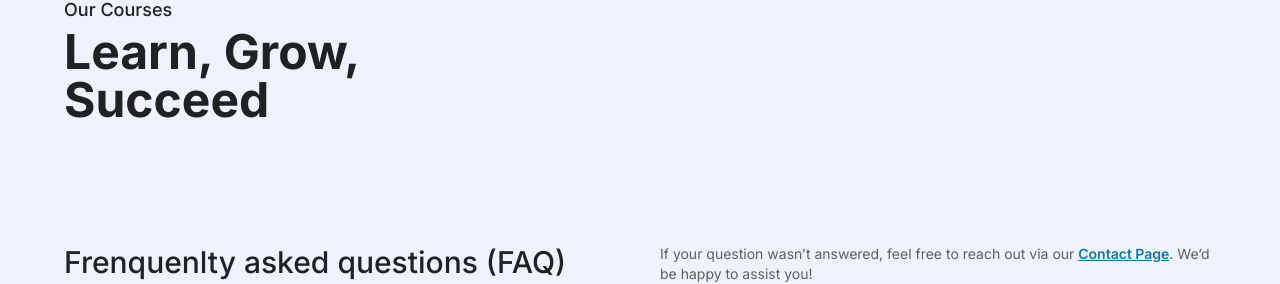
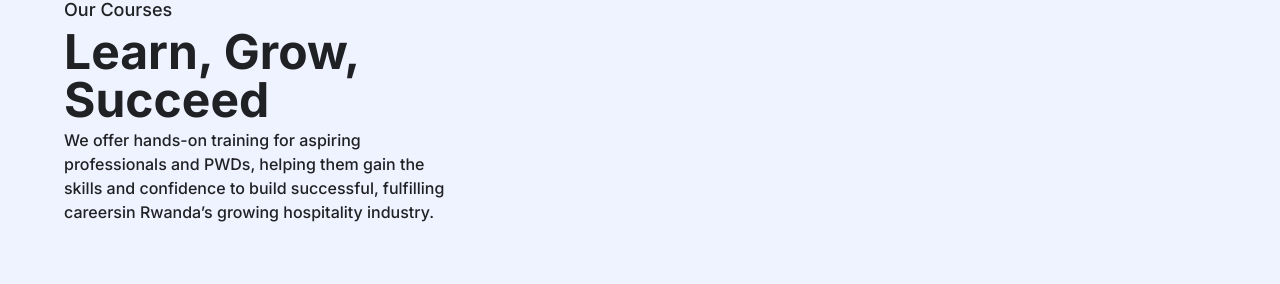
Before and after one commit to mbonikev/hotel_talents_pool, a React (Vite) app: page /#/ in a window 1280 px wide. Shown: the part 1319-1603 px from the top of the page. Built offline with nearby package versions, Linux system fonts and the light colour scheme; what ldrs would draw is missing.

Commit message:
Stalker-commit: src/components/FewCourses.jsx

```diff
--- a/src/components/FewCourses.jsx
+++ b/src/components/FewCourses.jsx
@@ -9,7 +9,7 @@ function FewCourses() {
       <div className="w-full h-fit flex flex-col gap-1">
         <h1 className="text-lg font-medium ">{CoursesSection.sectionTitle}</h1>
         <h1 className="text-5xl font-bold w-fit max-w-[300px]">{CoursesSection.HeaderTitle}</h1>
-
+        <p className="text-base font-medium leading-6 max-w-[400px]">{CoursesSection.HeaderDesc}</p>
       </div>
       {/* courses grid */}
       <div className="w-full gap-5">
```
